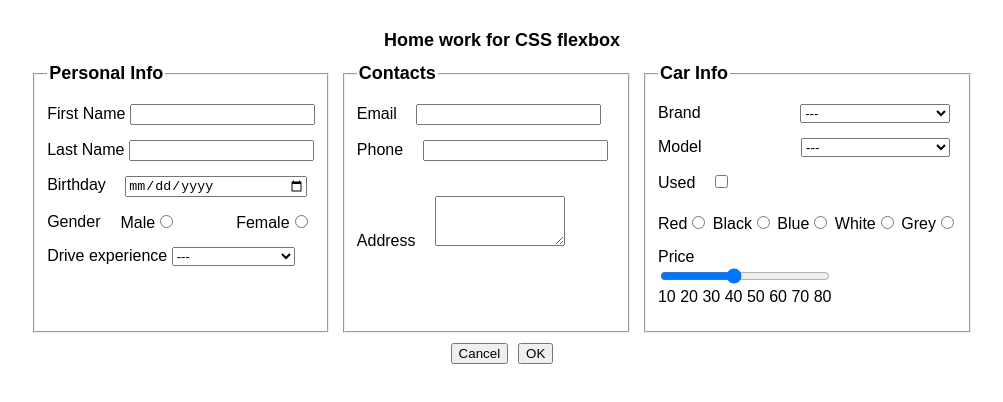
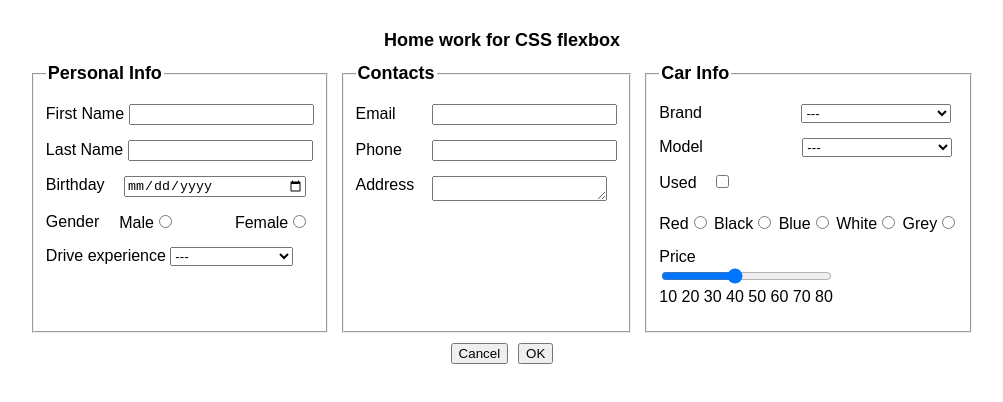
Before and after one commit to yuracode007/07, a plain HTML site: page index.html in a window 1280 px wide. Shown: the whole page, without its empty margins (138-1141 px from the left). Drawn offline with Linux system fonts and the light colour scheme.

Commit message:
done contacts

```diff
--- a/index.html
+++ b/index.html
@@ -59,7 +59,7 @@
                 <label for="phone">Phone</label>
                 <input type="tel" id="phone" name="phone">
             </div>
-            <div class="form-group">
+            <div class="form-group add">
                 <label for="address">Address</label>
                 <textarea id="address" name="address"></textarea>
             </div>
--- a/style.css
+++ b/style.css
@@ -12,13 +12,6 @@ h1{
     font-size: 18px;
 }
 
-
-textarea{
-    margin-top: 20px;
-    width: 50%;
-    height: 50%;
-    height: 50px;
-}
 
 .main-form{
     display: flex;
@@ -61,19 +54,29 @@ legend{
 
 /* Contacts */
 
-textarea{
-    width: 50%;
-    width: 50%;
-}
-
-#email,
-#phone,
-#address {
-    margin-left: 15px;
+.add{
+    display: flex;
 
 }
 
+textarea {
+    height: 25px;
+    width: 175px;
+}
+
+#address{
+    margin-left: 18px;
+}
+
+#email {
+    margin-left: 32px;
+}
+#phone{
+    margin-left: 26px;
+
+}
 /* Car Info */
+
 
 #brand,
 #model {
```
